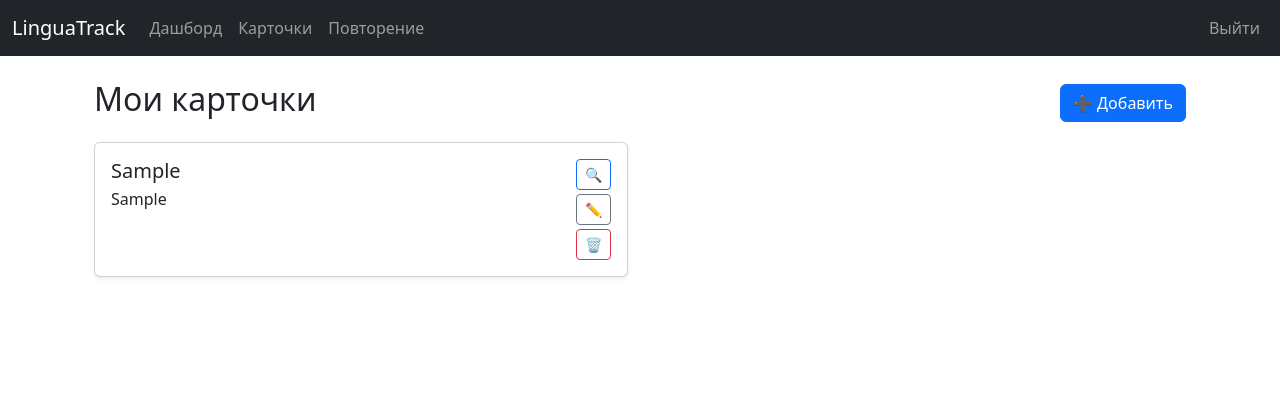
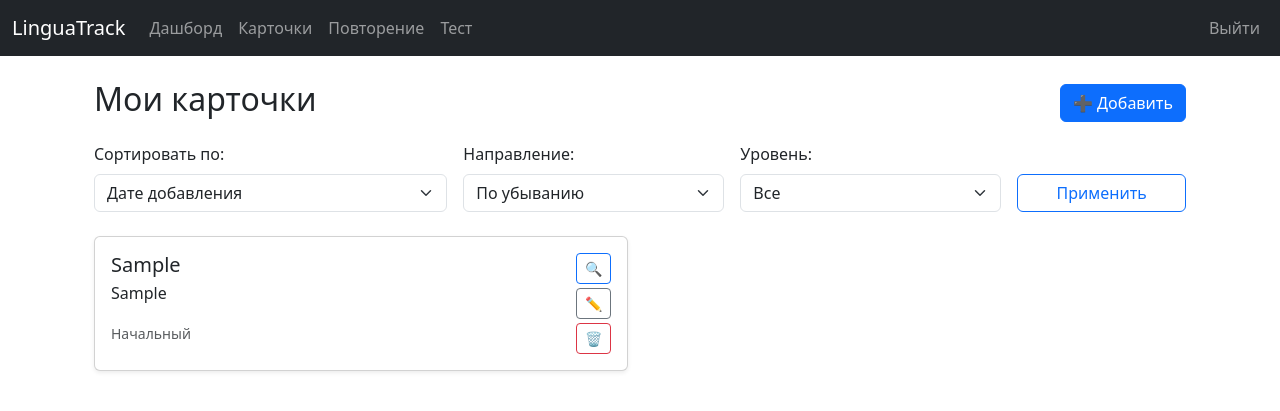
Before and after one commit to Gullwinkle/lingua-track, a Django app: page /cards/ in a window 1280 px wide. Shown: the top 411 px of the page. Run offline with Django 5.2, Linux system fonts and the light colour scheme; a user stored in the database is signed in; tables that the repository leaves empty hold one stand-in row (values such as "Sample post").

Commit message:
sort and test added

```diff
--- a/lingua_track/cards/templates/base.html
+++ b/lingua_track/cards/templates/base.html
@@ -23,6 +23,9 @@
               </li>
               <li class="nav-item">
                 <a class="nav-link" href="{% url 'review_today' %}">Повторение</a>
+              </li>
+              <li class="nav-item">
+                <a class="nav-link" href="{% url 'card_test' %}">Тест</a>
               </li>
             {% endif %}
           </ul>
--- a/lingua_track/cards/templates/cards/card_list.html
+++ b/lingua_track/cards/templates/cards/card_list.html
@@ -6,6 +6,35 @@
         <h2>Мои карточки</h2>
         <a href="{% url 'card_add' %}" class="btn btn-primary">➕ Добавить</a>
     </div>
+
+    <form method="get" class="row g-3 mb-4">
+        <div class="col-md-4">
+            <label for="sort" class="form-label">Сортировать по:</label>
+            <select name="sort" id="sort" class="form-select">
+                <option value="created_at" {% if sort_field == "created_at" %}selected{% endif %}>Дате добавления</option>
+                <option value="efactor" {% if sort_field == "efactor" %}selected{% endif %}>Уровню запоминания</option>
+            </select>
+        </div>
+        <div class="col-md-3">
+            <label for="dir" class="form-label">Направление:</label>
+            <select name="dir" id="dir" class="form-select">
+                <option value="desc" {% if sort_dir == "desc" %}selected{% endif %}>По убыванию</option>
+                <option value="asc" {% if sort_dir == "asc" %}selected{% endif %}>По возрастанию</option>
+            </select>
+        </div>
+        <div class="col-md-3">
+            <label for="level" class="form-label">Уровень:</label>
+            <select name="level" id="level" class="form-select">
+                <option value="">Все</option>
+                <option value="beginner" {% if level_filter == "beginner" %}selected{% endif %}>Начальный</option>
+                <option value="intermediate" {% if level_filter == "intermediate" %}selected{% endif %}>Средний</option>
+                <option value="advanced" {% if level_filter == "advanced" %}selected{% endif %}>Продвинутый</option>
+            </select>
+        </div>
+        <div class="col-md-2 d-flex align-items-end">
+            <button type="submit" class="btn btn-outline-primary w-100">Применить</button>
+        </div>
+    </form>
 
     {% if cards %}
         <div class="row row-cols-1 row-cols-md-2 g-4">
@@ -16,6 +45,7 @@
                         <div>
                             <h5 class="card-title mb-1">{{ card.word }}</h5>
                             <p class="card-text">{{ card.translation }}</p>
+                            <small class="text-muted">{{ card.get_level_display }}</small>
                         </div>
                         <div class="ms-3 d-flex flex-column align-items-end">
                             <a href="{% url 'card_detail' card.id %}" class="btn btn-outline-primary btn-sm mb-1">🔍</a>
--- a/lingua_track/cards/urls.py
+++ b/lingua_track/cards/urls.py
@@ -9,4 +9,5 @@ urlpatterns = [
     path('<int:card_id>/delete/', views.card_delete, name='card_delete'),  # Для удаления
     path('review/', views.review_today, name='review_today'),
     path('review/<int:schedule_id>/<int:quality>/', views.review_result, name='review_result'),
+    path("cards/test/", views.card_test, name="card_test"),
 ]
--- a/lingua_track/cards/views.py
+++ b/lingua_track/cards/views.py
@@ -1,18 +1,43 @@
 # cards/views.py
 from django.shortcuts import render, redirect, get_object_or_404
 from django.contrib.auth.decorators import login_required
-from django.utils import timezone
+from django.db.models import F
 from .models import Card, Schedule
 from .forms import CardForm
 from .utils import update_schedule
 from datetime import date
-
+import random
 
 
 @login_required
 def card_list(request):
-    cards = Card.objects.filter(user=request.user).order_by('-created_at')
-    return render(request, 'cards/card_list.html', {'cards': cards})
+    sort_field = request.GET.get('sort', 'created_at')
+    sort_dir = request.GET.get('dir', 'desc')
+    level_filter = request.GET.get('level')
+
+    # Сборка сортировки
+    sort_prefix = '' if sort_dir == 'asc' else '-'
+    if sort_field == 'efactor':
+        cards = Card.objects.filter(user=request.user).annotate(
+            efactor=F('schedule__efactor')
+        )
+        order_by = f'{sort_prefix}efactor'
+    else:
+        cards = Card.objects.filter(user=request.user)
+        order_by = f'{sort_prefix}created_at'
+
+    if level_filter in ['beginner', 'intermediate', 'advanced']:
+        cards = cards.filter(level=level_filter)
+
+    cards = cards.order_by(order_by)
+
+    return render(request, 'cards/card_list.html', {
+        'cards': cards,
+        'sort_field': sort_field,
+        'sort_dir': sort_dir,
+        'level_filter': level_filter
+    })
+
 
 @login_required
 def card_add(request):
@@ -75,3 +100,37 @@ def card_delete(request, card_id):
         card.delete()
         return redirect('card_list')
     return render(request, 'cards/card_confirm_delete.html', {'card': card})
+
+@login_required
+def card_test(request):
+    user_cards = Card.objects.filter(user=request.user)
+
+    if len(user_cards) < 4:
+        return render(request, "cards/test.html", {"error": "Добавьте хотя бы 4 карточки для теста."})
+
+    if request.method == "POST":
+        selected_translation = request.POST.get("answer")
+        correct_translation = request.session.get("correct_translation")
+
+        is_correct = selected_translation == correct_translation
+        context = {
+            "is_correct": is_correct,
+            "selected_translation": selected_translation,
+            "correct_translation": correct_translation
+        }
+        return render(request, "cards/test_result.html", context)
+
+    # GET — новая задача
+    correct_card = random.choice(user_cards)
+    distractors = random.sample([c for c in user_cards if c != correct_card], 3)
+    options = [correct_card] + distractors
+    random.shuffle(options)
+
+    # сохранить правильный ответ в сессии
+    request.session["correct_translation"] = correct_card.translation
+
+    context = {
+        "word": correct_card.word,
+        "options": options,
+    }
+    return render(request, "cards/test.html", context)
```
Also changed, not shown: lingua_track/cards/templates/cards/test.html (added, +19 -0 lines), lingua_track/cards/templates/cards/test_result.html (added, +12 -0 lines).
